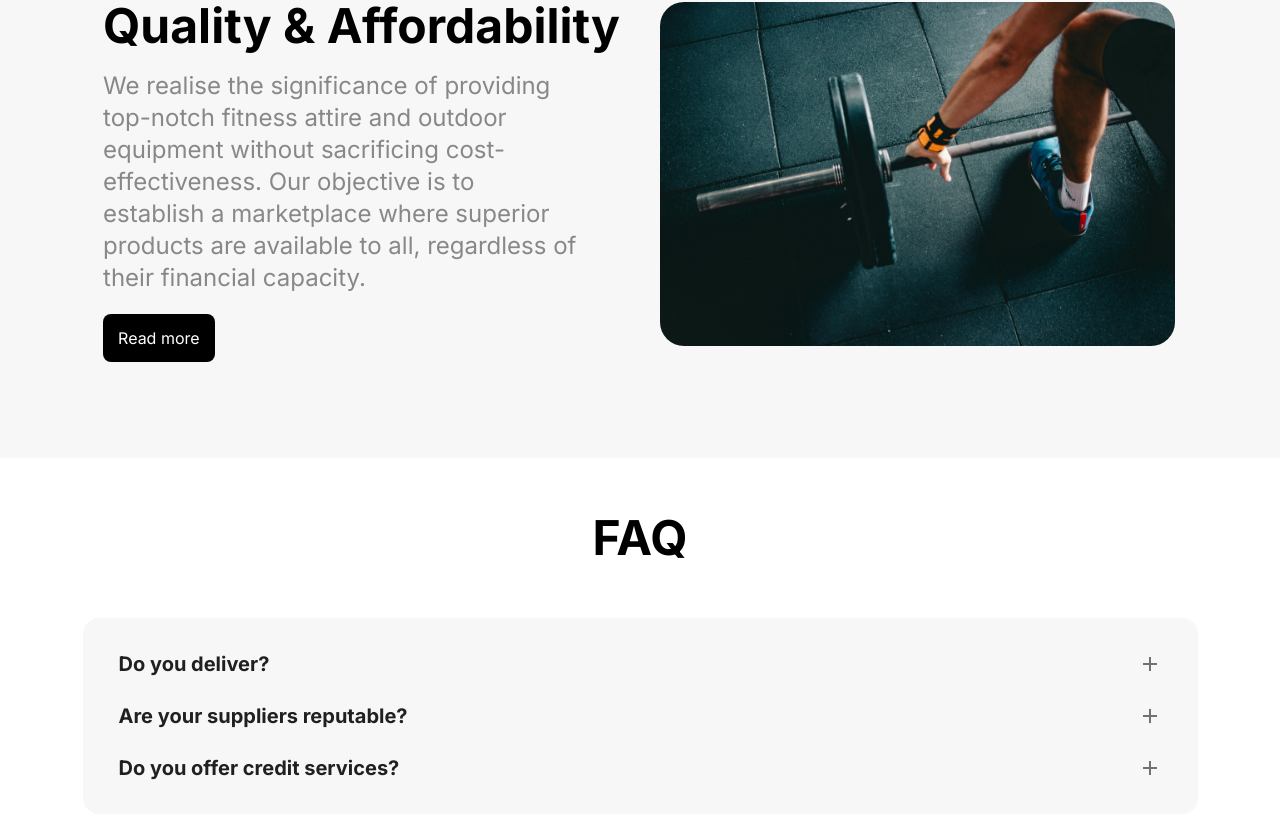
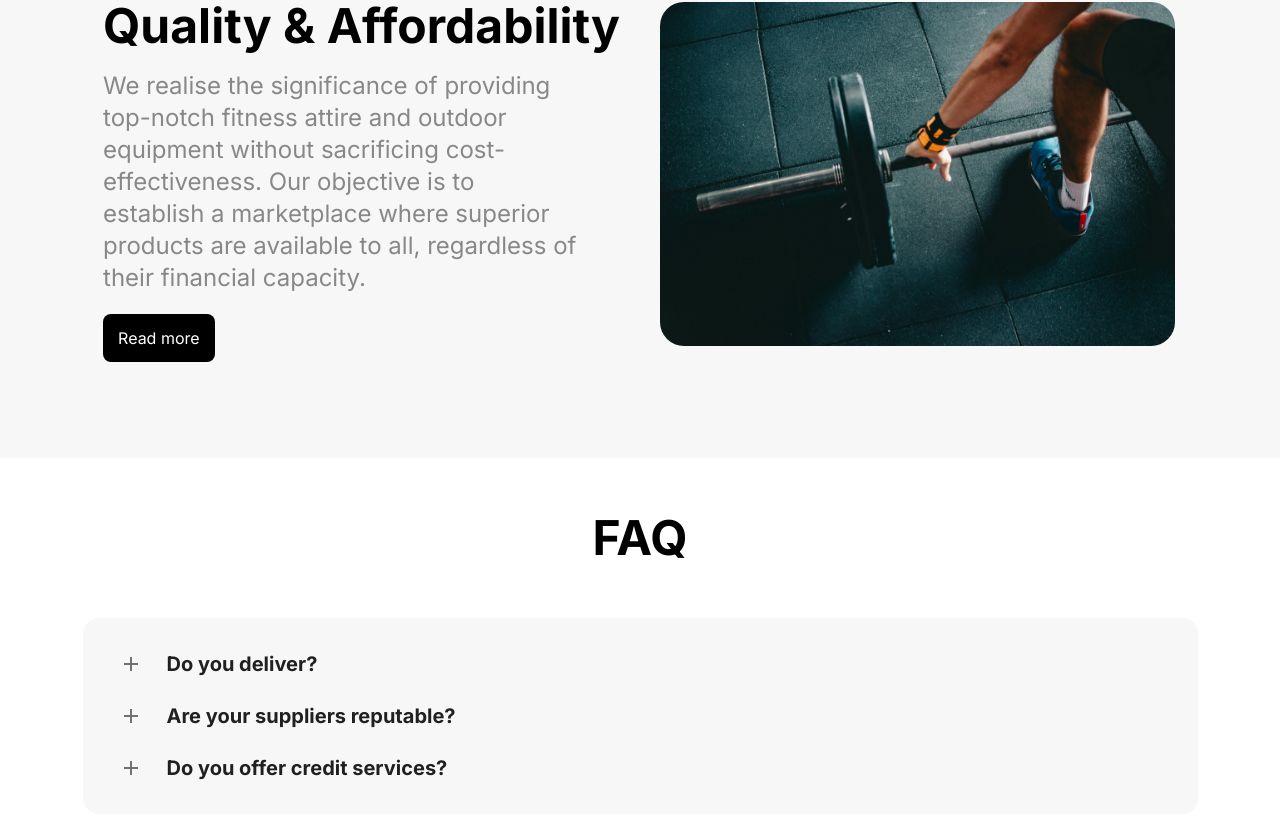
Before and after one commit to naeem2000/nova-athletics-landing, a Next.js app: page / in a window 1280 px wide. Shown: the part 1727-2545 px from the top of the page. Built offline with nearby package versions, Linux system fonts and the light colour scheme.

Commit message:
feat(faq): fixed accordion shadow

```diff
--- a/src/app/globals.css
+++ b/src/app/globals.css
@@ -52,16 +52,15 @@ button:hover {
 	}
 }
 
-.css-1808mag-MuiPaper-root-MuiAccordion-root:last-of-type {
+.MuiAccordion-root:last-of-type {
 	border-radius: 0px !important;
 	box-shadow: none !important;
 }
 
-.css-jineix-MuiButtonBase-root-MuiAccordionSummary-root {
+.MuiAccordionSummary-root {
 	flex-direction: row-reverse !important;
 }
 
-.css-jineix-MuiButtonBase-root-MuiAccordionSummary-root
-	> .css-1wqf3nl-MuiAccordionSummary-expandIconWrapper {
+.MuiAccordionSummary-root > .MuiAccordionSummary-expandIconWrapper {
 	margin-right: 24px !important;
 }
```
